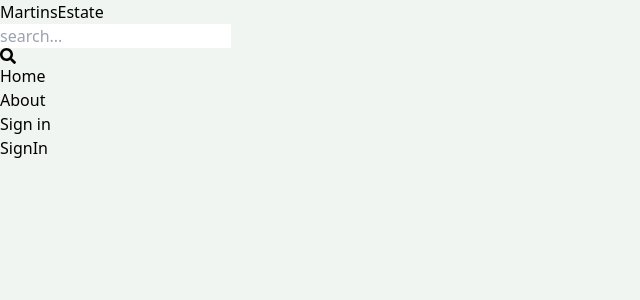
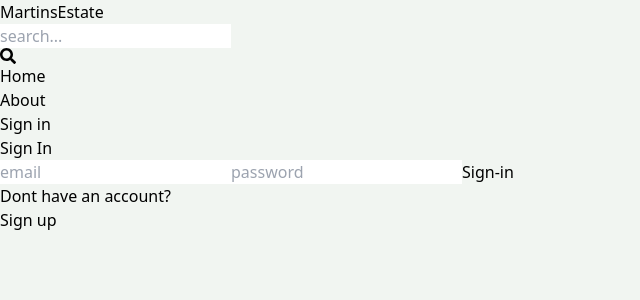
Before and after one commit to martins091/RealEstate-App, a React (Vite) app in the folder client/: page /sign-in in a window 1280 px wide. Shown: the top 300 px of the page, without its empty margins (0-640 px from the left). Built offline with nearby package versions, Linux system fonts and the light colour scheme.

Commit message:
complete sign in page functionality

```diff
--- a/client/src/pages/SignIn.jsx
+++ b/client/src/pages/SignIn.jsx
@@ -1,7 +1,76 @@
-import React from 'react'
+import React, { useState } from "react";
+import { Link, useNavigate } from "react-router-dom";
+export default function SignIn() {
+  const [formData, setFormData] = useState({});
+  const [error, setError] = useState(null);
+  const [loading, setLoading] = useState(false);
+  const navigate = useNavigate();
 
-export default function SignIn() {
+  const handleChange = (e) => {
+    setFormData({
+      ...formData,
+      [e.target.id]: e.target.value,
+    });
+  };
+
+  const handleSubmit = async (e) => {
+    try {
+      setLoading(true);
+      e.preventDefault();
+      const res = await fetch("/api/auth/signin", {
+        method: "POST",
+        headers: {
+          "content-Type": "application/json",
+        },
+        body: JSON.stringify(formData),
+      });
+      const data = await res.json();
+      if (data.success === false) {
+        setError(data.message);
+        setLoading(false);
+        return;
+      }
+      setLoading(false);
+      setError(null);
+      navigate("/");
+    } catch (error) {
+      setLoading(false);
+      setError(error.message);
+    }
+  };
   return (
-    <div>SignIn</div>
-  )
+    <div className="p-3 max-w-lg mx-auto">
+      <h1 className="text-3xl text-center font-semibold my-7">Sign In</h1>
+      <form className="flex flex-col gap-4" onSubmit={handleSubmit}>
+        <input
+          type="email"
+          placeholder="email"
+          className="border p-3 rounded-lg"
+          id="email"
+          onChange={handleChange}
+        />
+        <input
+          type="password"
+          placeholder="password"
+          className="border p-3 rounded-lg"
+          id="password"
+          onChange={handleChange}
+        />
+        <button
+          className="bg-slate-700 text-white rounded-lg p-3
+            uppercase hover:opacity-95 disabled:opacity-80"
+          disabled={loading}
+        >
+          {loading ? "Loading..." : "Sign-in"}
+        </button>
+      </form>
+      <div className="flex gap-2 mt-5">
+        <p> Dont have an account? </p>
+        <Link to={"/sign-up"}>
+          <span className="text-blue-700">Sign up</span>
+        </Link>
+      </div>
+      {error && <p className="text-red-500">{error}</p>}
+    </div>
+  );
 }
```
Also changed, not shown: client/src/pages/SignUp.jsx (+13 -16 lines).
